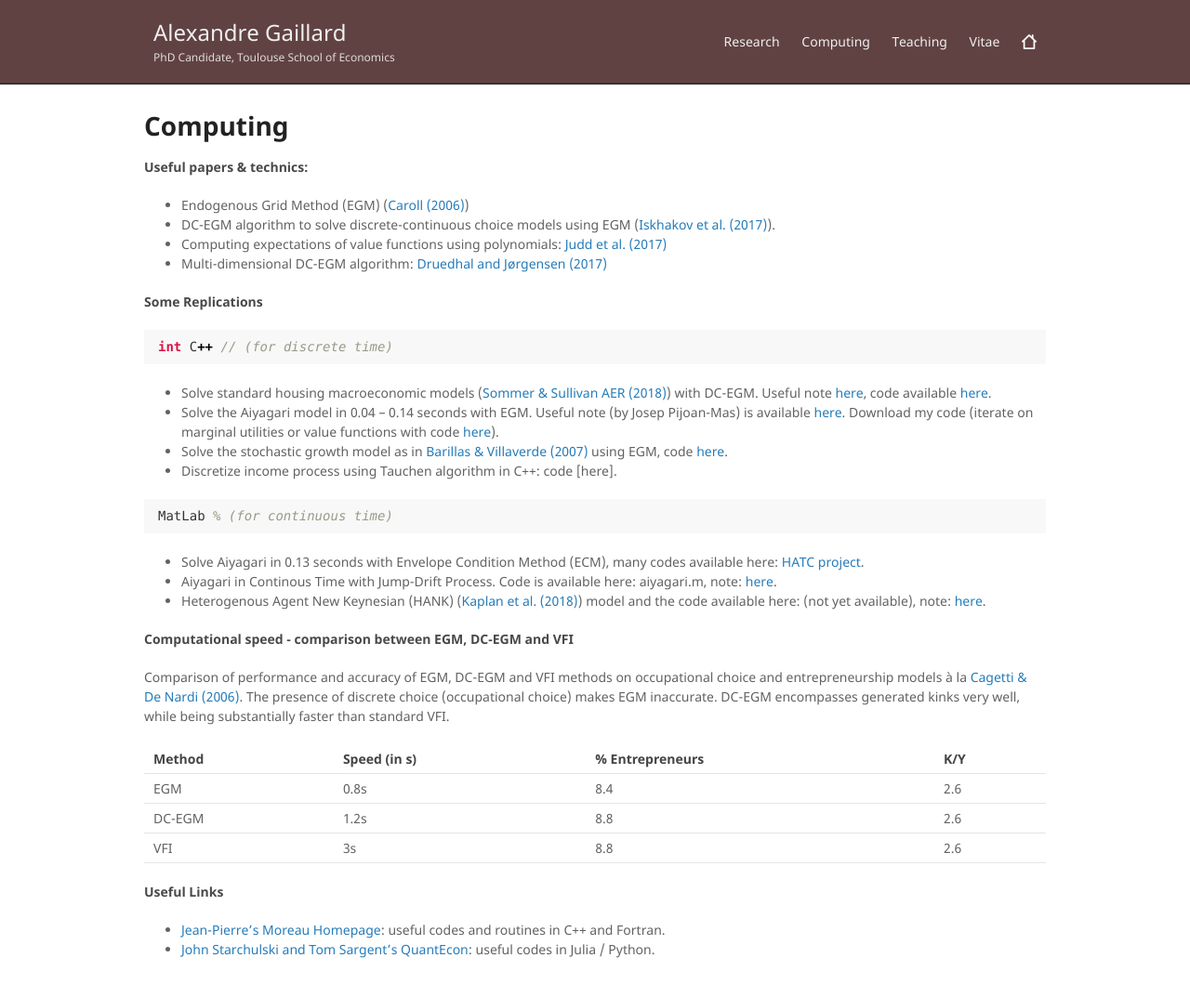
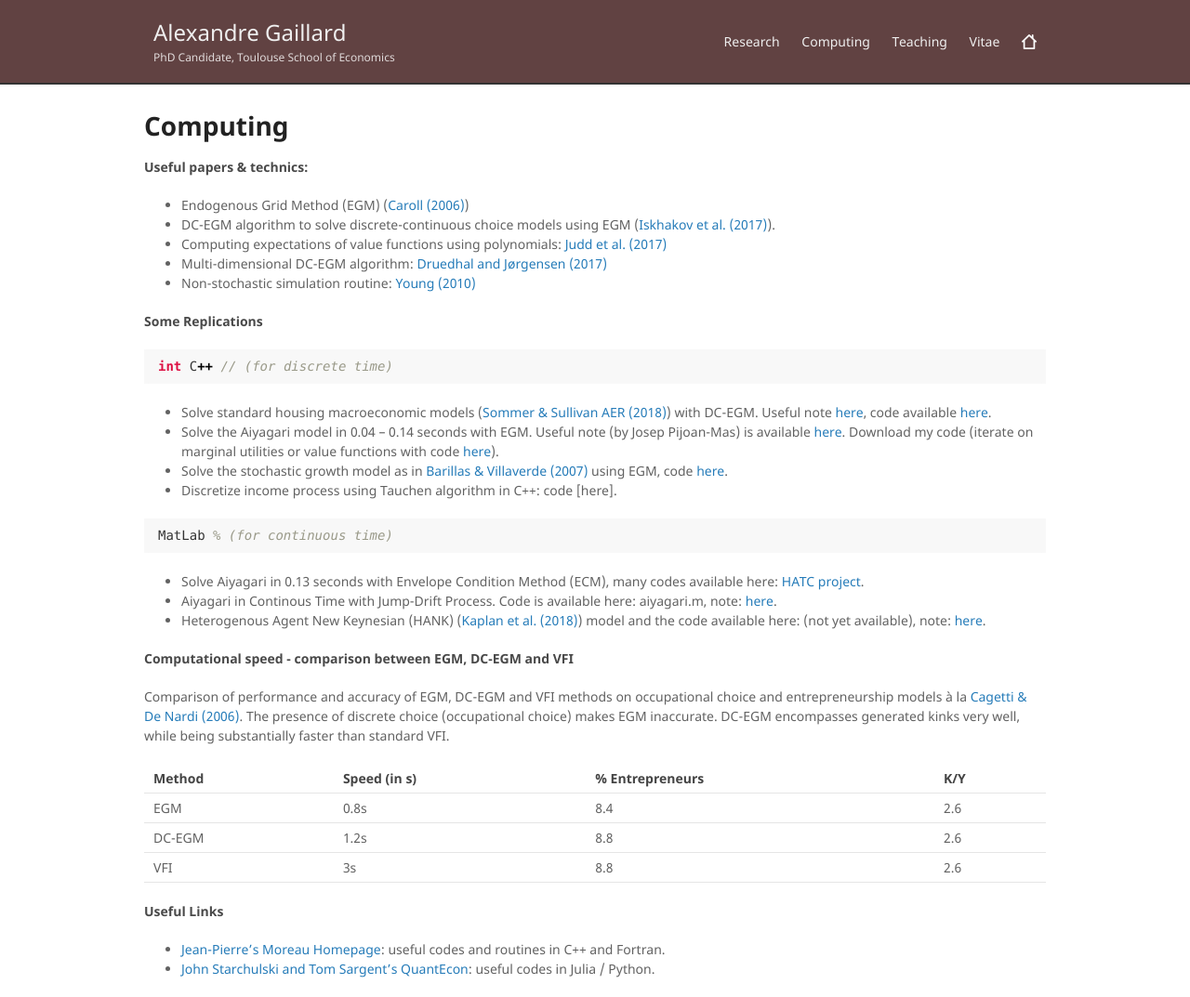
Before and after one commit to AGaillardTSE/AGaillardTSE.github.io, a Jekyll site: the page built from computing.md, in a window 1280 px wide. Shown: the whole page at 93% size. Built offline with Jekyll 4.4.1, drawn with Linux system fonts in a browser that asks for light colours; our own code applies the rules of GitHub Pages for plain Markdown files; before the commit the page ends 1052 px from its top, so only the background shows below that.

Commit message:
Update computing.md

```diff
--- a/computing.md
+++ b/computing.md
@@ -10,6 +10,7 @@ layout: page
 * DC-EGM algorithm to solve discrete-continuous choice models using EGM ([Iskhakov et al. (2017)](https://onlinelibrary.wiley.com/doi/abs/10.3982/QE643)).
 * Computing expectations of value functions using polynomials: [Judd et al. (2017)](https://onlinelibrary.wiley.com/doi/abs/10.3982/QE329)
 * Multi-dimensional DC-EGM algorithm: [Druedhal and Jørgensen (2017)](https://www.sciencedirect.com/science/article/pii/S0165188916301920)
+* Non-stochastic simulation routine: [Young (2010)](http://people.virginia.edu/~ey2d/young_2010.pdf)
 
 
 #### Some Replications
```
